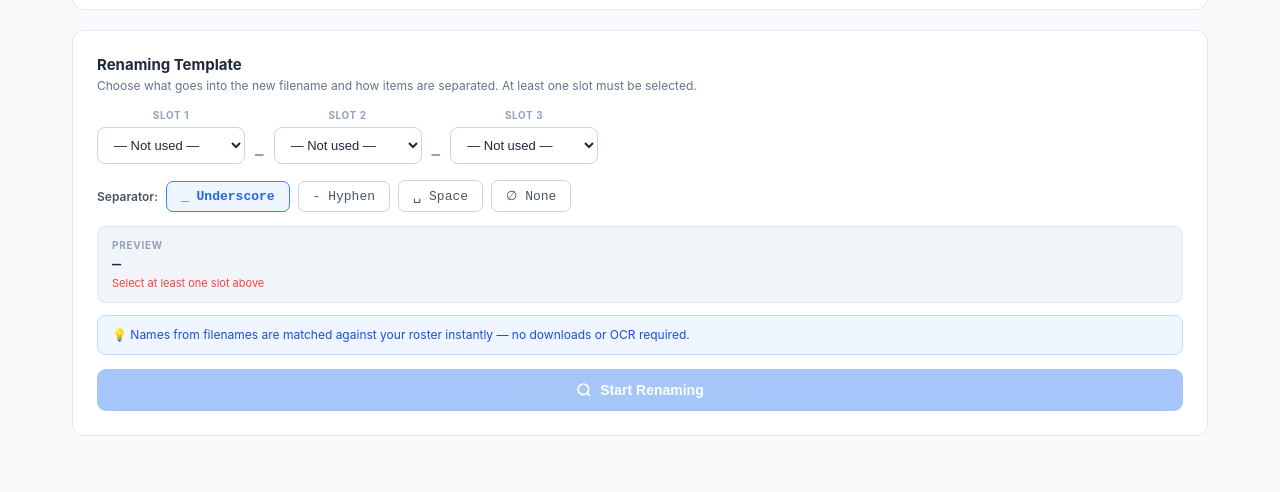
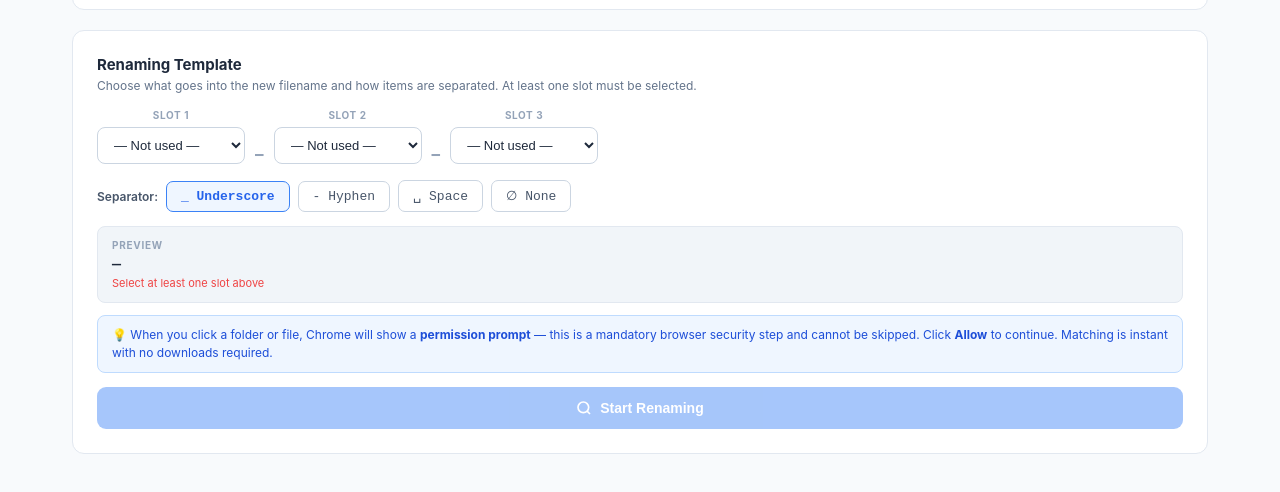
Before and after one commit to ukay66/pdf-renamer-v2, a browser extension: page app.html in a window 1280 px wide. Shown: the part 388-880 px from the top of the page. Drawn offline with Linux system fonts and the light colour scheme.

Commit message:
Add info note explaining Chrome permission prompt is mandatory

```diff
--- a/app.html
+++ b/app.html
@@ -596,7 +596,7 @@
     </div>
 
     <div class="info-note" id="step1-note" style="margin-top:12px;">
-      💡 Names from filenames are matched against your roster instantly — no downloads or OCR required.
+      💡 When you click a folder or file, Chrome will show a <strong>permission prompt</strong> — this is a mandatory browser security step and cannot be skipped. Click <strong>Allow</strong> to continue. Matching is instant with no downloads required.
     </div>
 
     <button class="start-btn" id="start-btn" disabled style="margin-top:14px;">
```
